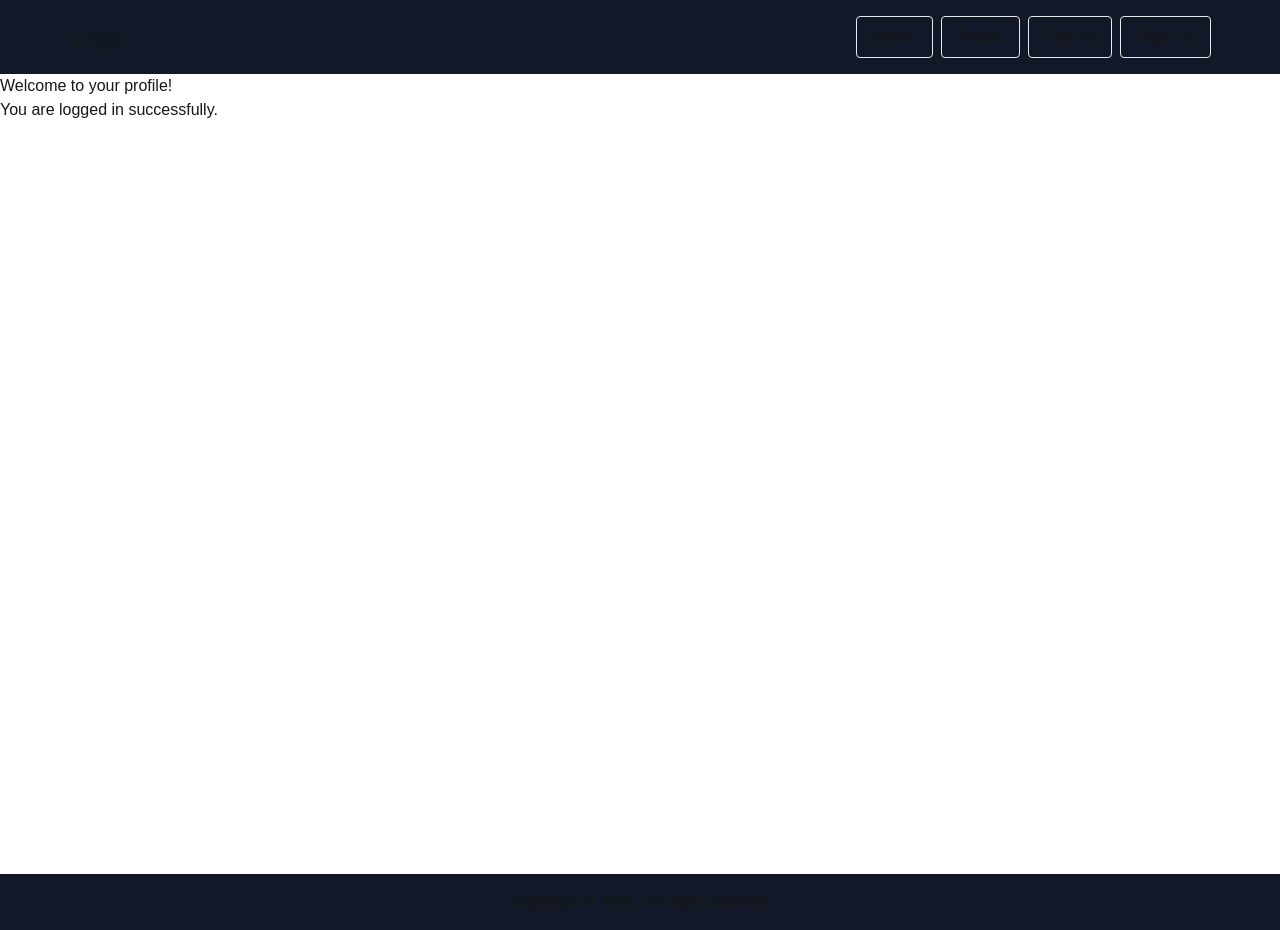
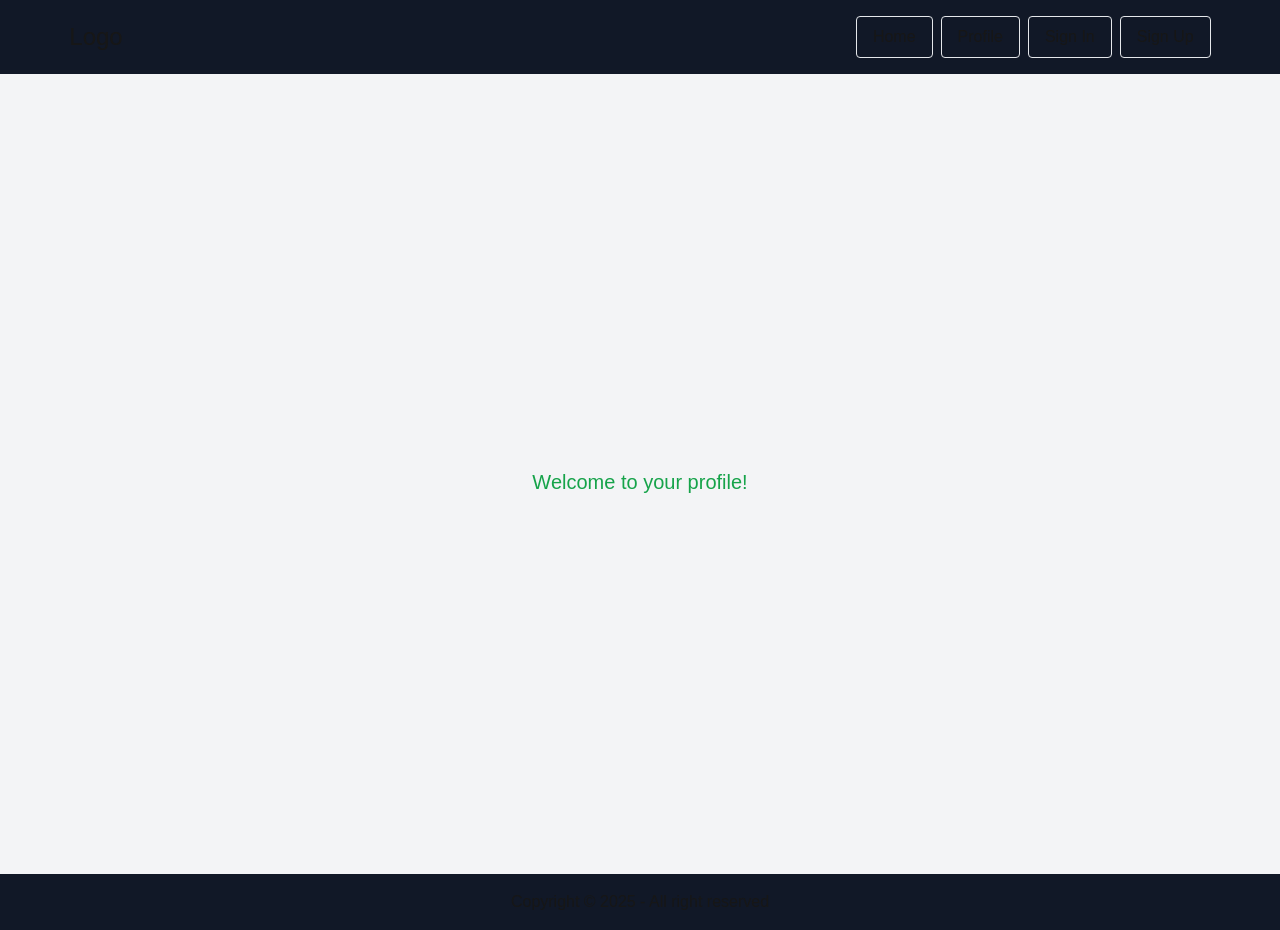
Before and after one commit to saruwar11/next.js-project2, a Next.js app: page /profile in a window 1280 px wide. Built offline with nearby package versions, Linux system fonts and the light colour scheme; no server answers.

Commit message:
edit profile page

```diff
--- a/next.config.mjs
+++ b/next.config.mjs
@@ -1,4 +1,13 @@
 /** @type {import('next').NextConfig} */
-const nextConfig = {};
+const nextConfig = {
+  images: {
+    remotePatterns: [
+      {
+        protocol: "https",
+        hostname: "lh3.googleusercontent.com",
+      },
+    ],
+  },
+};
 
 export default nextConfig;
--- a/src/app/profile/page.js
+++ b/src/app/profile/page.js
@@ -1,8 +1,13 @@
-const Profile = () => {
+import Image from "next/image";
+import { getKindeServerSession } from "@kinde-oss/kinde-auth-nextjs/server";
+
+const Profile = async () => {
+  const { getUser } = getKindeServerSession();
+  const user = await getUser();
+
   return (
-    <div>
-      <h1>Welcome to your profile!</h1>
-      <p>You are logged in successfully.</p>
+    <div className="flex flex-col justify-center items-center p-4 bg-gray-100 min-h-screen">
+      <h1 className="mt-4 text-xl text-green-600 ">Welcome to your profile!</h1>
     </div>
   );
 };
```
